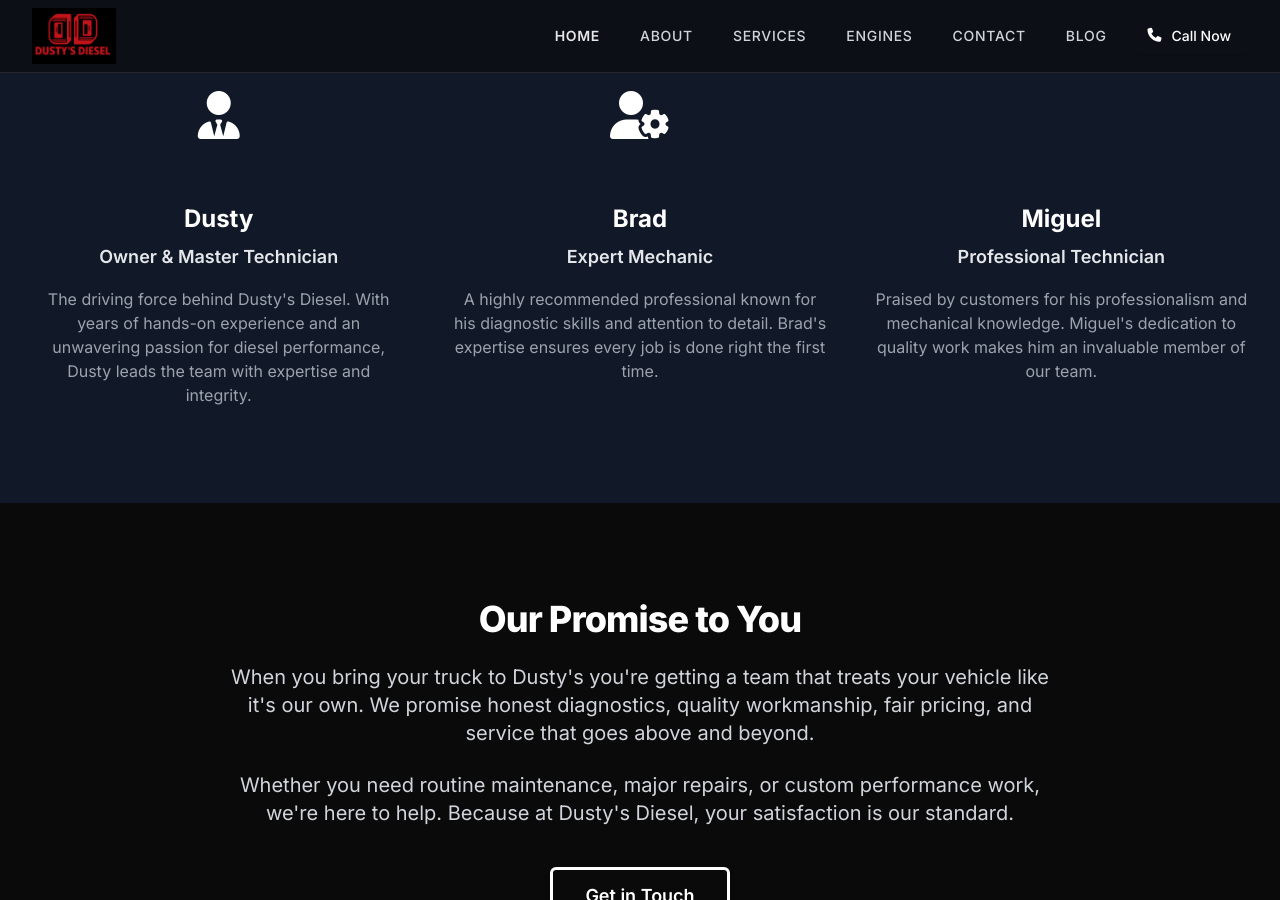
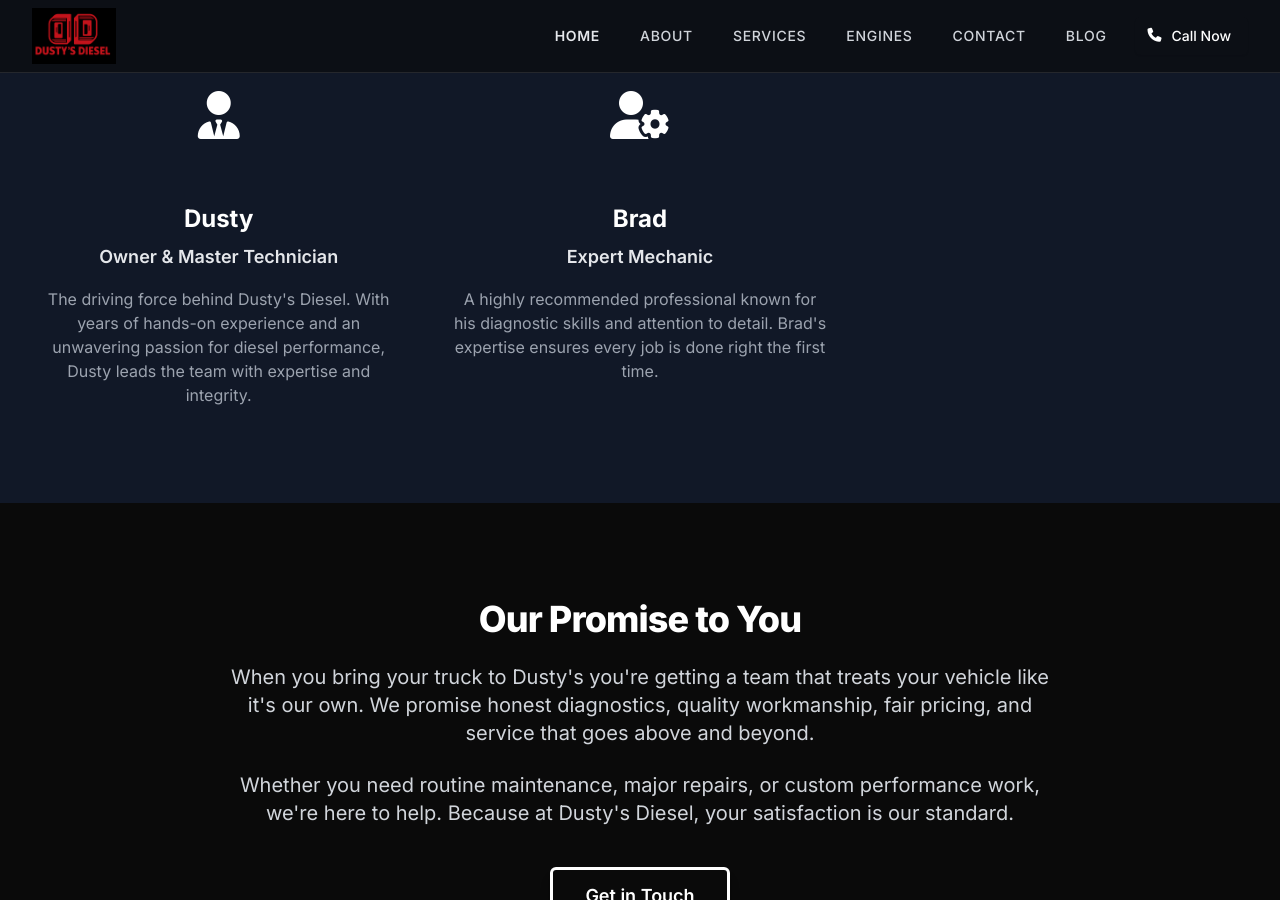
Before and after one commit to JamesBrownR/Dusty-s-Diesel, a Jekyll site: the page built from about/index.html, in a window 1280 px wide and 900 px high, scrolled down 2620 px. Built offline with Jekyll 4.4.1, drawn with Linux system fonts in a browser that asks for light colours; nearby versions of some CDN libraries.

Commit message:
Update index.html

```diff
--- a/about/index.html
+++ b/about/index.html
@@ -159,17 +159,7 @@
                 </p>
             </div>
 
-            <!-- Miguel -->
-            <div class="text-center">
-                <div class="flex items-center justify-center h-32 w-32 mx-auto rounded-full bg-brand-red text-white">
-                    <i class="fa-solid fa-user-wrench text-5xl"></i>
-                </div>
-                <h4 class="mt-6 text-2xl font-bold text-white">Miguel</h4>
-                <p class="mt-2 text-lg text-brand-red font-semibold">Professional Technician</p>
-                <p class="mt-4 text-base text-gray-400">
-                    Praised by customers for his professionalism and mechanical knowledge. Miguel's dedication to quality work makes him an invaluable member of our team.
-                </p>
-            </div>
+
         </div>
     </div>
 </section>
```
